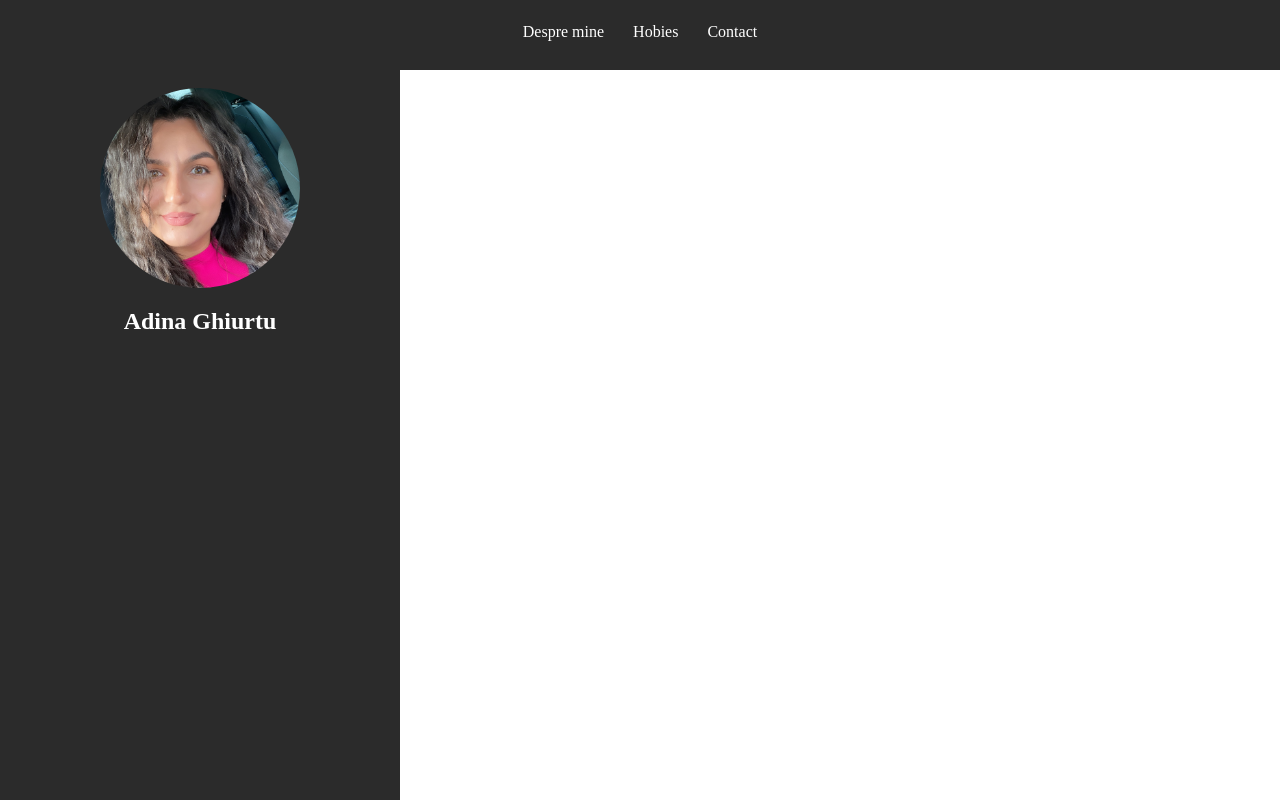
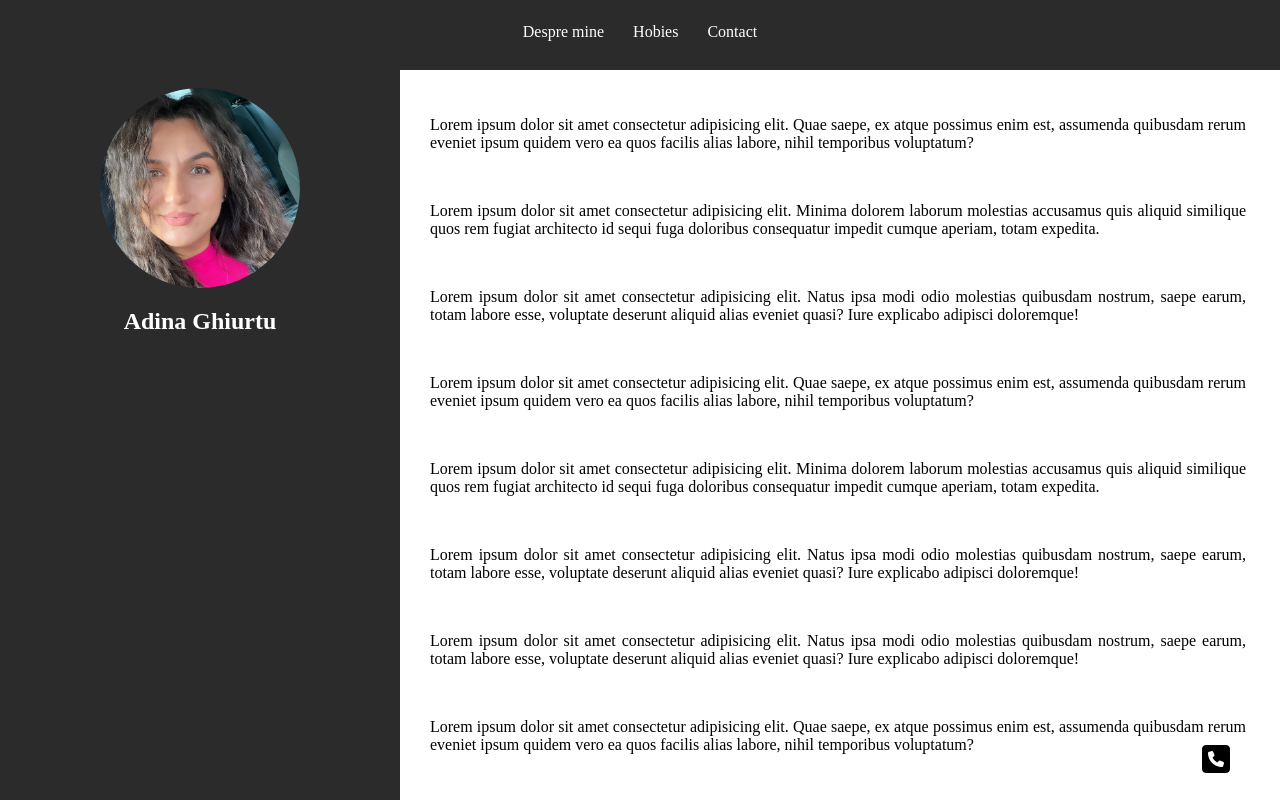
Before and after one commit to adinalavinia/wantsome, a plain HTML site: page V_week/project.html in a window 1280 px wide. Drawn offline with Linux system fonts and the light colour scheme; files whose address does not match are found by name.

Commit message:
exercitiu clasa

```diff
--- a/V_week/index.css
+++ b/V_week/index.css
@@ -61,6 +61,9 @@ main {
     width: calc(100% - 404px);
     float: left;
 
+    position: relative;
+    /* adaugat la tema */
+
 }
 
 
@@ -78,3 +81,19 @@ img {
     color: white;
     text-align: center;
 }
+
+/* adaugat la tema */
+
+.content {
+    overflow-x: hidden;
+    overflow-y: auto;
+    padding: 30px;
+    text-align: justify;
+}
+
+span {
+    position: fixed;
+    bottom: 40px;
+    right: 50px;
+
+}
--- a/V_week/project.html
+++ b/V_week/project.html
@@ -1,6 +1,9 @@
 <!DOCTYPE html>
 <html>
-<head><title></title></head>
+<head>
+    <script src="https://kit.fontawesome.com/264fa9c095.js" crossorigin="anonymous"></script>
+
+    <title>CV</title></head>
 <body>
 <link rel="stylesheet" href="index.css">
 
@@ -20,13 +23,60 @@
 </div>
 
 
-<div class="contet"></div>
+<div class="content">
 
-
+<p>
+Lorem ipsum dolor sit amet consectetur adipisicing elit. Quae saepe, ex atque possimus enim est, assumenda quibusdam rerum eveniet ipsum quidem vero ea quos facilis alias labore, nihil temporibus voluptatum?
+</p>
+<br>
+<p>
+Lorem ipsum dolor sit amet consectetur adipisicing elit. Minima dolorem laborum molestias accusamus quis aliquid similique quos rem fugiat architecto id sequi fuga doloribus consequatur impedit cumque aperiam, totam expedita.
+</p>
+<br>
+<p>
+Lorem ipsum dolor sit amet consectetur adipisicing elit. Natus ipsa modi odio molestias quibusdam nostrum, saepe earum, totam labore esse, voluptate deserunt aliquid alias eveniet quasi? Iure explicabo adipisci doloremque!
+</p>
+<br>
+<p>
+Lorem ipsum dolor sit amet consectetur adipisicing elit. Quae saepe, ex atque possimus enim est, assumenda quibusdam rerum eveniet ipsum quidem vero ea quos facilis alias labore, nihil temporibus voluptatum?
+</p>
+<br>
+<p>
+Lorem ipsum dolor sit amet consectetur adipisicing elit. Minima dolorem laborum molestias accusamus quis aliquid similique quos rem fugiat architecto id sequi fuga doloribus consequatur impedit cumque aperiam, totam expedita.
+</p>
+<br>
+<p>
+Lorem ipsum dolor sit amet consectetur adipisicing elit. Natus ipsa modi odio molestias quibusdam nostrum, saepe earum, totam labore esse, voluptate deserunt aliquid alias eveniet quasi? Iure explicabo adipisci doloremque!
+</p>
+<br>
+<p>
+Lorem ipsum dolor sit amet consectetur adipisicing elit. Natus ipsa modi odio molestias quibusdam nostrum, saepe earum, totam labore esse, voluptate deserunt aliquid alias eveniet quasi? Iure explicabo adipisci doloremque!
+</p>
+<br>
+<p>
+Lorem ipsum dolor sit amet consectetur adipisicing elit. Quae saepe, ex atque possimus enim est, assumenda quibusdam rerum eveniet ipsum quidem vero ea quos facilis alias labore, nihil temporibus voluptatum?
+</p>
+<br>
+<p>
+Lorem ipsum dolor sit amet consectetur adipisicing elit. Minima dolorem laborum molestias accusamus quis aliquid similique quos rem fugiat architecto id sequi fuga doloribus consequatur impedit cumque aperiam, totam expedita.
+</p>
+<br>
+<p>
+Lorem ipsum dolor sit amet consectetur adipisicing elit. Natus ipsa modi odio molestias quibusdam nostrum, saepe earum, totam labore esse, voluptate deserunt aliquid alias eveniet quasi? Iure explicabo adipisci doloremque!
+</p>
+<br>
+<p>
+Lorem ipsum dolor sit amet consectetur adipisicing elit. Minima dolorem laborum molestias accusamus quis aliquid similique quos rem fugiat architecto id sequi fuga doloribus consequatur impedit cumque aperiam, totam expedita.
+</p>
+<br>
+<p>
+Lorem ipsum dolor sit amet consectetur adipisicing elit. Natus ipsa modi odio molestias quibusdam nostrum, saepe earum, totam labore esse, voluptate deserunt aliquid alias eveniet quasi? Iure explicabo adipisci doloremque!
+</p>
+<br>
+<span class="fa-solid fa-square-phone fa-2xl"></span>
+</div>
 
 </main>
 
-
-
 </body>
 </html>
```
